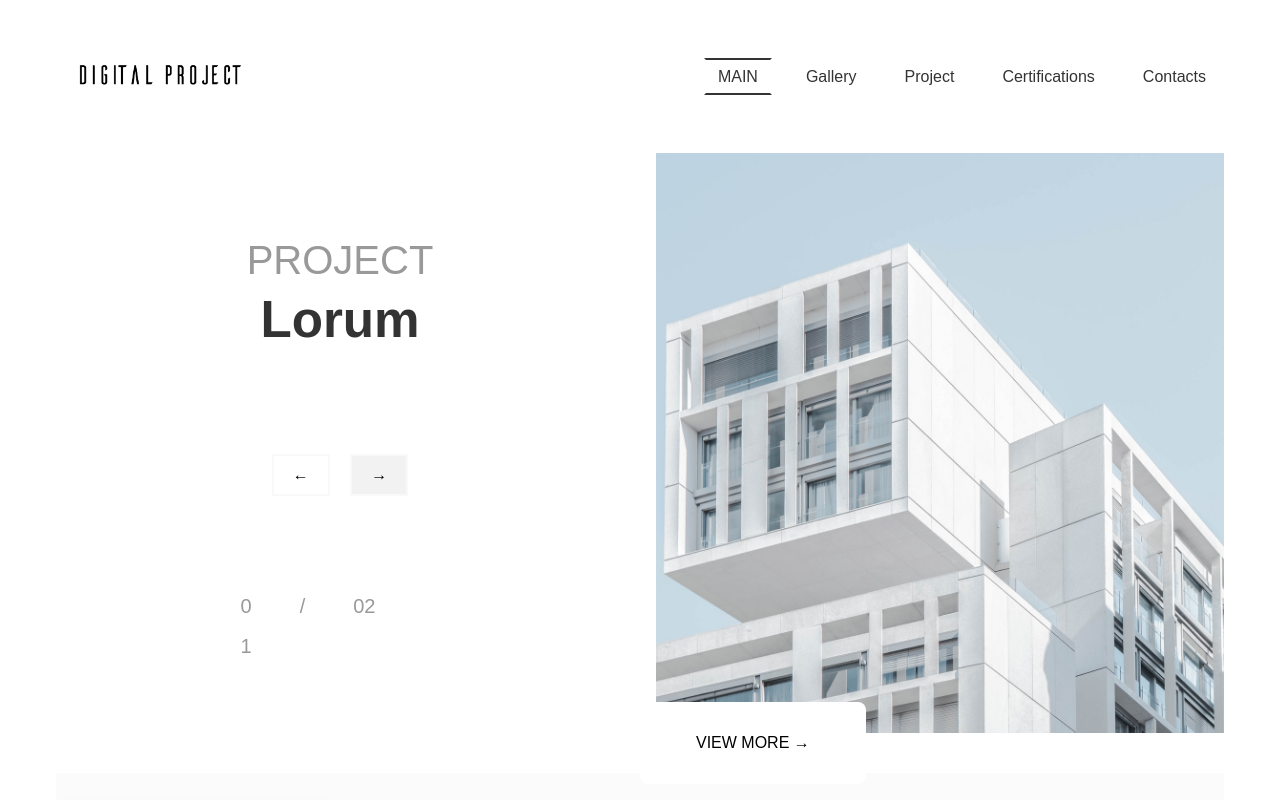
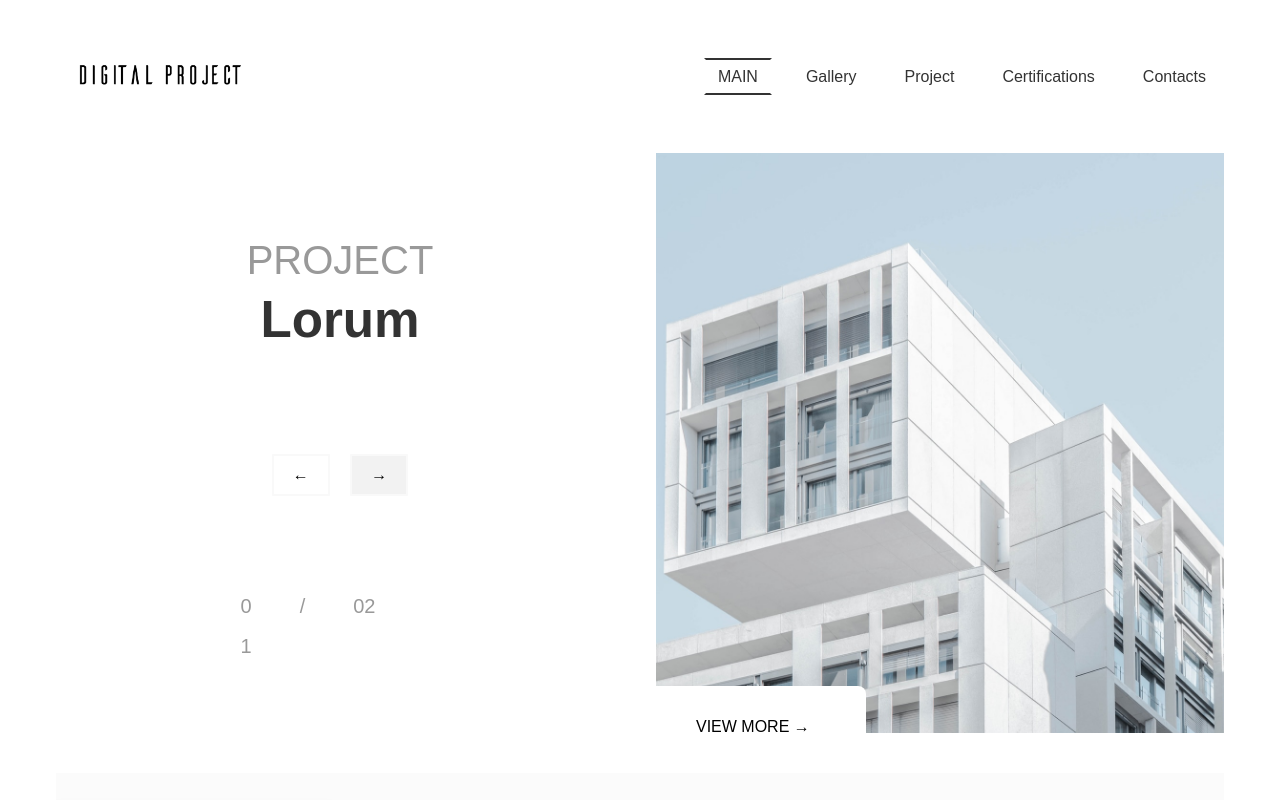
Before and after one commit to soliyana22/react-task-two, a React (Vite) app: page / in a window 1280 px wide. Shown: the top 800 px of the page. Built offline with nearby package versions, Linux system fonts and the light colour scheme.

Commit message:
commited

```diff
--- a/src/pages/Landing.css
+++ b/src/pages/Landing.css
@@ -407,13 +407,13 @@ landing_1 img {
   object-fit: cover;
 }
 
-/* Default: Button is absolutely positioned on the image */
+
 .landing_btn_1 button {
   position: absolute;
   background-color: white;
   color: black;
   border: 1px;
-  bottom: 1rem;
+  bottom: 2rem;
   padding: 2rem 3.5rem;
 }
 
```
